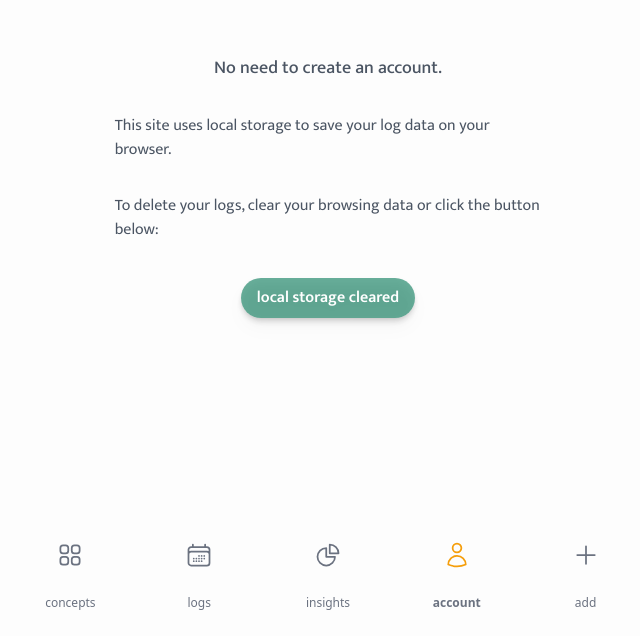
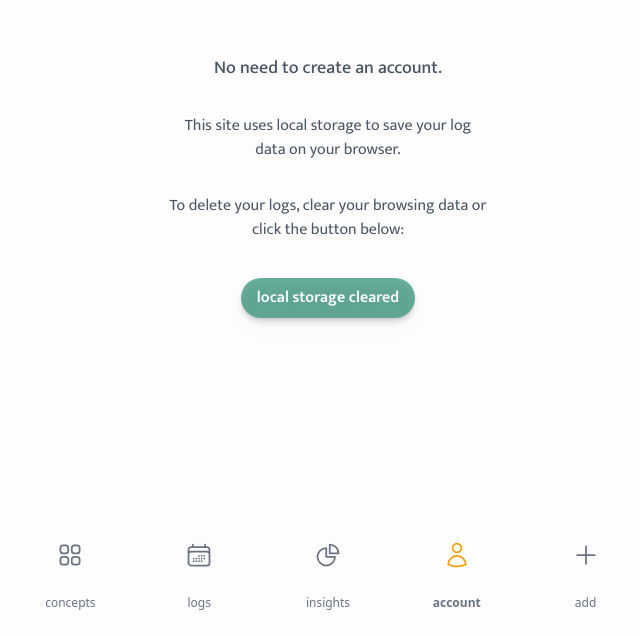
Before and after one commit to josephrmartinez/reactionsjournal, a React (Vite) app: page /reactionsjournal/account in a window 1280 px wide. Shown: the part 164-800 px from the top of the page, without its empty margins (312-952 px from the left). Built offline with nearby package versions, Linux system fonts and the light colour scheme.

Commit message:
Update todo roadmap

```diff
--- a/src/routes/account.jsx
+++ b/src/routes/account.jsx
@@ -16,11 +16,11 @@ export default function Account() {
 
 
     return (
-        <div className="font-mukta flex flex-col m-auto w-8/12 text-gray-600">
+        <div className="font-mukta flex flex-col m-auto text-gray-600">
             <div className="text text-lg text-gray-600 font-medium text-center my-4">No need to create an account.</div>
-            <div className="my-4">This site uses local storage to save your log data on your browser.</div>
+            <div className="my-4 mx-auto max-w-xs text-center">This site uses local storage to save your log data on your browser.</div>
 
-            <div className="my-4">To delete your logs, clear your browsing data or click the button below:</div>
+            <div className="my-4 mx-auto max-w-xs text-center">To delete your logs, clear your browsing data or click the button below:</div>
             <div className="m-auto">
                 <button
   className="bg-emerald-700/60  hover:bg-emerald-700/70 duration-300 drop-shadow-lg shadow-md active:shadow text-white font-semibold py-2 px-4 rounded-full  my-5"
--- a/src/routes/add.jsx
+++ b/src/routes/add.jsx
@@ -110,7 +110,7 @@ export default function Add() {
         localStorage.setItem("reactionsJournalLogData", JSON.stringify(existingData));
 
 
-        navigate('/reactionsjournal/logs')
+        navigate('/reactionsjournal/')
     };
 
 
--- a/src/routes/insights.jsx
+++ b/src/routes/insights.jsx
@@ -70,7 +70,7 @@ export default function Insights() {
     return (
         <>
             {logData.length < 5 && <div className="font-mukta flex flex-col items-center m-auto w-4/5 text-gray-700">
-                <div className="font-mukta text-lg text-gray-600 font-medium text-center">Add five entries to start seeing insights on <br></br> common reactions and communication patterns.</div>
+                <div className="font-mukta text-lg text-gray-600 font-medium text-center max-w-sm">Add five entries to start seeing insights on common reactions and communication patterns.</div>
             </div>}
             {logData.length >= 5 && <div className="font-mukta flex flex-col my-auto text-gray-700">
                 <div className='text-lg font-semibold text-gray-700'>conversations logged: </div>
```
Also changed, not shown: src/TODO.txt.
